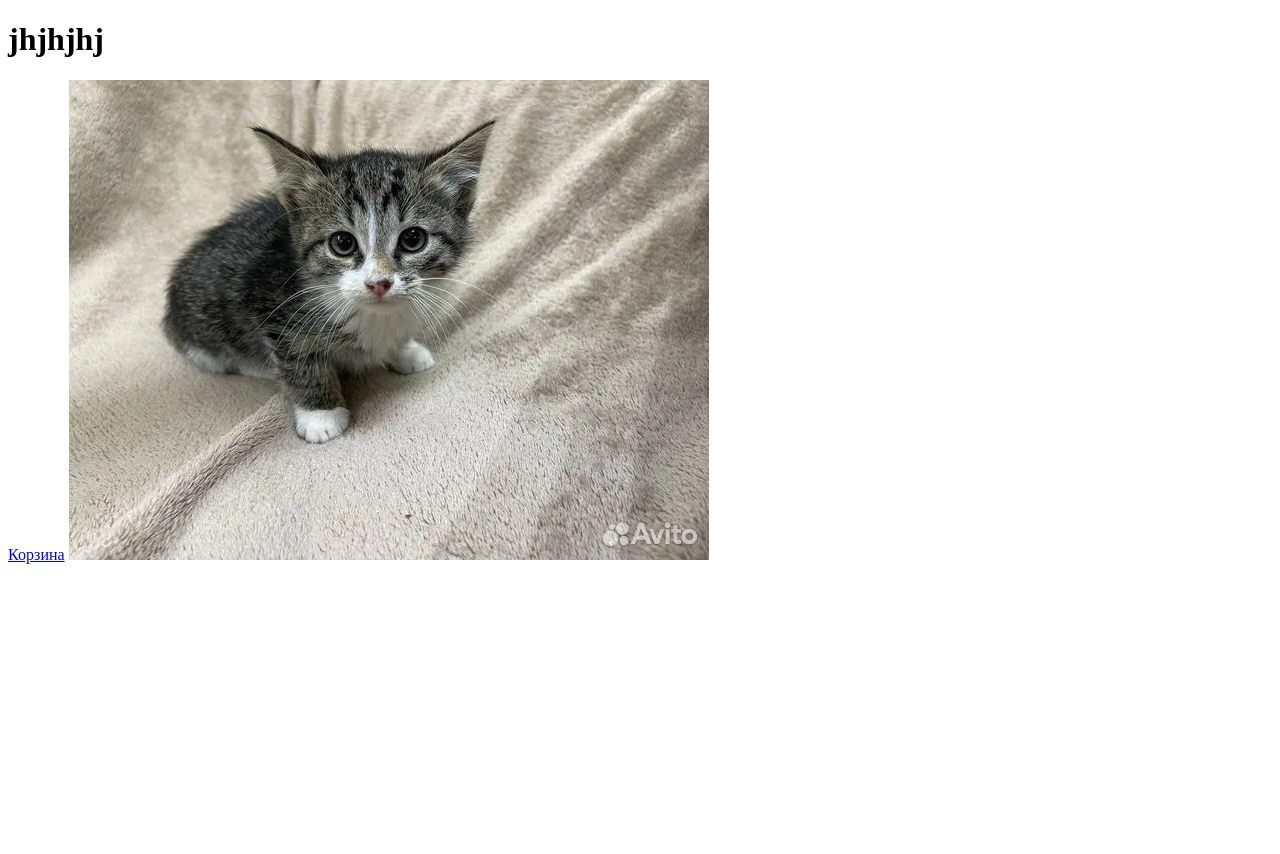
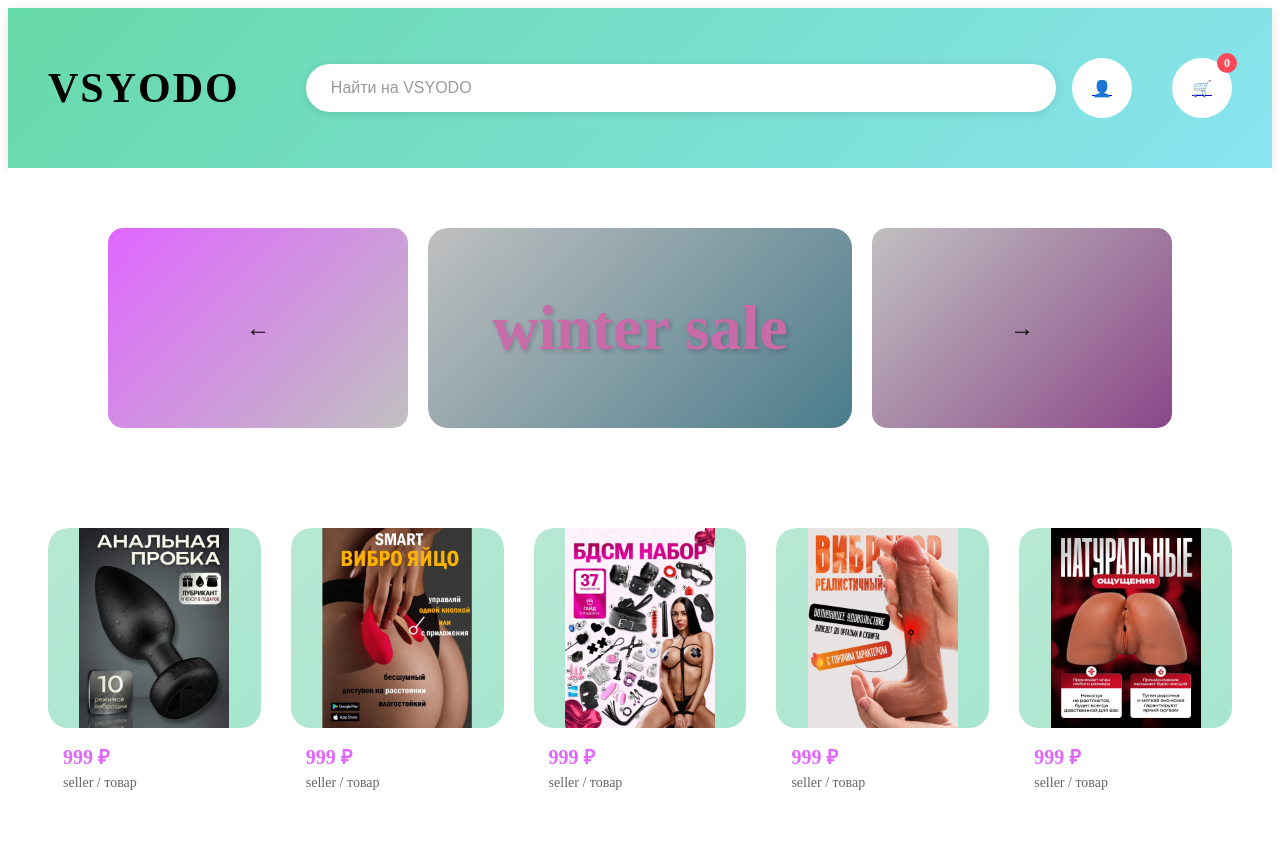
Before and after one commit to Full-Stack-Attack-s/Marketplace, a Django app: page / in a window 1280 px wide. Before the commit the page ends 564 px from the top, so only its background shows below. Run offline with Django 5.2, Linux system fonts and the light colour scheme.

Commit message:
главная страница
нужно редачить еще

```diff
--- /dev/null
+++ b/shop/main/static/css/index.css
@@ -0,0 +1,217 @@
+header {
+    background: linear-gradient(135deg, #66d9a8 0%, #89e4f0 100%);
+    padding: 50px 40px;
+    display: flex;
+    align-items: center;
+    justify-content: space-between;
+    box-shadow: 0 2px 10px rgba(0,0,0,0.1);
+}
+
+.logo {
+    font-size: 42px;
+    font-weight: bold;
+    color: #000;
+    text-decoration: none;
+    letter-spacing: 2px;
+}
+
+.search-box {
+    flex: 1;
+    max-width: 700px;
+    margin: 0 40px;
+}
+
+.search-box input {
+    width: 100%;
+    padding: 15px 25px;
+    border: none;
+    border-radius: 30px;
+    font-size: 16px;
+    background: white;
+    box-shadow: 0 2px 10px rgba(0,0,0,0.1);
+}
+
+.search-box input::placeholder {
+    color: #999;
+}
+
+.header-icons {
+    display: flex;
+    align-items: center;
+    gap: 40px;
+}
+
+.icon {
+    width: 60px;
+    height: 60px;
+    background: white;
+    border-radius: 50%;
+    display: flex;
+    align-items: center;
+    justify-content: center;
+    cursor: pointer;
+    transition: transform 0.2s;
+}
+
+.icon:hover {
+    transform: scale(1.1);
+}
+
+.cart {
+    position: relative;
+}
+
+.cart-count {
+    position: absolute;
+    top: -5px;
+    right: -5px;
+    background: #ff4757;
+    color: white;
+    border-radius: 50%;
+    width: 20px;
+    height: 20px;
+    display: flex;
+    align-items: center;
+    justify-content: center;
+    font-size: 12px;
+    font-weight: bold;
+}
+
+
+.sale-section {
+    padding: 60px 100px;
+    background: white;
+}
+
+.carousel {
+    display: flex;
+    align-items: center;
+    gap: 20px;
+    max-width: 1400px;
+    margin: 0 auto;
+}
+
+.carousel-btn {
+    width: 300px;
+    height: 200px;
+    background: linear-gradient(135deg, #e066ff 0%, #c0c0c0 100%);
+    border: none;
+    border-radius: 15px;
+    cursor: pointer;
+    display: flex;
+    align-items: center;
+    justify-content: center;
+    font-size: 24px;
+    transition: transform 0.2s;
+    flex-shrink: 0;
+}
+
+.carousel-btn:hover {
+    transform: scale(1.05);
+}
+
+.carousel-btn.right {
+    background: linear-gradient(135deg, #c0c0c0 0%, #8b4789 100%);
+}
+
+.sale-banner {
+    flex: 1;
+    background: linear-gradient(135deg, #c0c0c0 0%, #4a7c8c 100%);
+    height: 200px;
+    border-radius: 20px;
+    display: flex;
+    align-items: center;
+    justify-content: center;
+    font-size: 64px;
+    font-weight: bold;
+    color: #c96ba8;
+    text-shadow: 2px 2px 4px rgba(0,0,0,0.2);
+}
+
+.products-section {
+    padding: 40px;
+    background: white;
+}
+
+.products-grid {
+    display: grid;
+    grid-template-columns: repeat(5, 1fr);
+    gap: 30px;
+    max-width: 1400px;
+    margin: 0 auto;
+}
+
+.product-card {
+    background: white;
+    border-radius: 20px;
+    overflow: hidden;
+    transition: transform 0.2s, box-shadow 0.2s;
+    cursor: pointer;
+}
+
+.product-card:hover {
+    transform: translateY(-5px);
+    box-shadow: 0 10px 30px rgba(0,0,0,0.15);
+}
+
+.product-image {
+    width: 100%;
+    height: 200px;  /* Фиксированная высота */
+    background: linear-gradient(135deg, #b8e8d4 0%, #a8e6cf 100%);
+    border-radius: 20px;
+    display: flex;
+    align-items: center;
+    justify-content: center;
+}
+
+.product-image img {
+    max-width: 100%;
+    max-height: 100%;
+    object-fit: cover;  /* или 'cover' если нужно заполнить всю область */
+    width: auto;
+    height: auto;
+}
+
+.product-info {
+    padding: 15px;
+}
+
+.product-price {
+    font-size: 20px;
+    font-weight: bold;
+    color: #e066ff;
+    margin-bottom: 5px;
+}
+
+.product-seller {
+    font-size: 14px;
+    color: #666;
+}
+
+/* Responsive */
+@media (max-width: 1200px) {
+    .products-grid {
+        grid-template-columns: repeat(3, 1fr);
+    }
+}
+
+@media (max-width: 768px) {
+    .products-grid {
+        grid-template-columns: repeat(2, 1fr);
+    }
+
+    header {
+        flex-direction: column;
+        gap: 20px;
+    }
+
+    .search-box {
+        margin: 0;
+        width: 100%;
+    }
+
+    .sale-banner {
+        font-size: 40px;
+        height: 150px;
+    }
+}
--- a/shop/main/templates/index.html
+++ b/shop/main/templates/index.html
@@ -1,12 +1,88 @@
 <!DOCTYPE html>
+{% load static %}
 <html lang="ru">
 <head>
     <meta charset="UTF-8">
     <title>Title</title>
+    <link rel="stylesheet" href="{% static 'css/index.css' %}">
 </head>
-<body>
-<h1>jhjhjhj </h1>
-<a href="http://127.0.0.1:8000/cart/">Корзина</a>
-<img src="/static/img/1.png" alt="">
+<body class="body">
+<div class="container">
+    <header class="header">
+        <a href="http://127.0.0.1:8000/" class="logo">VSYODO</a>
+        <div class="search-box">
+            <input type="text" placeholder="Найти на VSYODO">
+        </div>
+        <nav class="navigation">
+            <div class="header-icons">
+            <a href="http://127.0.0.1:8000/profile/" class="icon profile">👤</a>
+            <a href="http://127.0.0.1:8000/cart/" class="icon cart">🛒
+                <span class="cart-count">0</span>
+            </a>
+            </div>
+        </nav>
+    </header>
+
+    <section class="sale-section">
+        <div class="carousel">
+            <button class="carousel-btn">←</button>
+            <div class="sale-banner">winter sale</div>
+            <button class="carousel-btn right">→</button>
+        </div>
+    </section>
+
+    <section class="products-section">
+        <div class="products-grid">
+            <div class="product-card">
+                <div class="product-image">
+                    <img src="{% static 'img/1.webp' %}" alt="Логотип">
+                </div>
+                <div class="product-info">
+                    <div class="product-price">999 ₽</div>
+                    <div class="product-seller">seller / товар</div>
+                </div>
+            </div>
+
+            <div class="product-card">
+                <div class="product-image">
+                    <img src="{% static 'img/2.webp' %}" alt="Логотип">
+                </div>
+                <div class="product-info">
+                    <div class="product-price">999 ₽</div>
+                    <div class="product-seller">seller / товар</div>
+                </div>
+            </div>
+
+            <div class="product-card">
+                <div class="product-image">
+                    <img src="{% static 'img/3.webp' %}" alt="Логотип">
+                </div>
+                <div class="product-info">
+                    <div class="product-price">999 ₽</div>
+                    <div class="product-seller">seller / товар</div>
+                </div>
+            </div>
+
+            <div class="product-card">
+                <div class="product-image">
+                   <img src="{% static 'img/4.webp' %}" alt="Логотип">
+                </div>
+                <div class="product-info">
+                    <div class="product-price">999 ₽</div>
+                    <div class="product-seller">seller / товар</div>
+                </div>
+            </div>
+
+            <div class="product-card">
+                <div class="product-image">
+                    <img src="{% static 'img/5.webp' %}" alt="Логотип">
+                </div>
+                <div class="product-info">
+                    <div class="product-price">999 ₽</div>
+                    <div class="product-seller">seller / товар</div>
+                </div>
+            </div>
+        </div>
+</div>
 </body>
 </html>
--- a/shop/main/urls.py
+++ b/shop/main/urls.py
@@ -4,5 +4,6 @@ from . import views
 
 urlpatterns = [
     path("", views.index, name="index"),
-    path("cart/", views.cart, name="cart" )
+    path("cart/", views.cart, name="cart"),
+    path("profile/", views.profile, name="profile"),
 ]
--- a/shop/main/views.py
+++ b/shop/main/views.py
@@ -6,3 +6,5 @@ def index(request):
     return render(request,"index.html")
 def cart(request):
     return render(request, "cart.html")
+def profile(request):
+    return render(request, "profile.html")
```
Also changed, not shown: shop/main/templates/profile.html (added, +10 -0 lines), shop/main/static/img/1.png (deleted), shop/main/static/img/1.webp (added), shop/main/static/img/2.webp (added), shop/main/static/img/3.webp (added), shop/main/static/img/4.webp (added), shop/main/static/img/5.webp (added).
